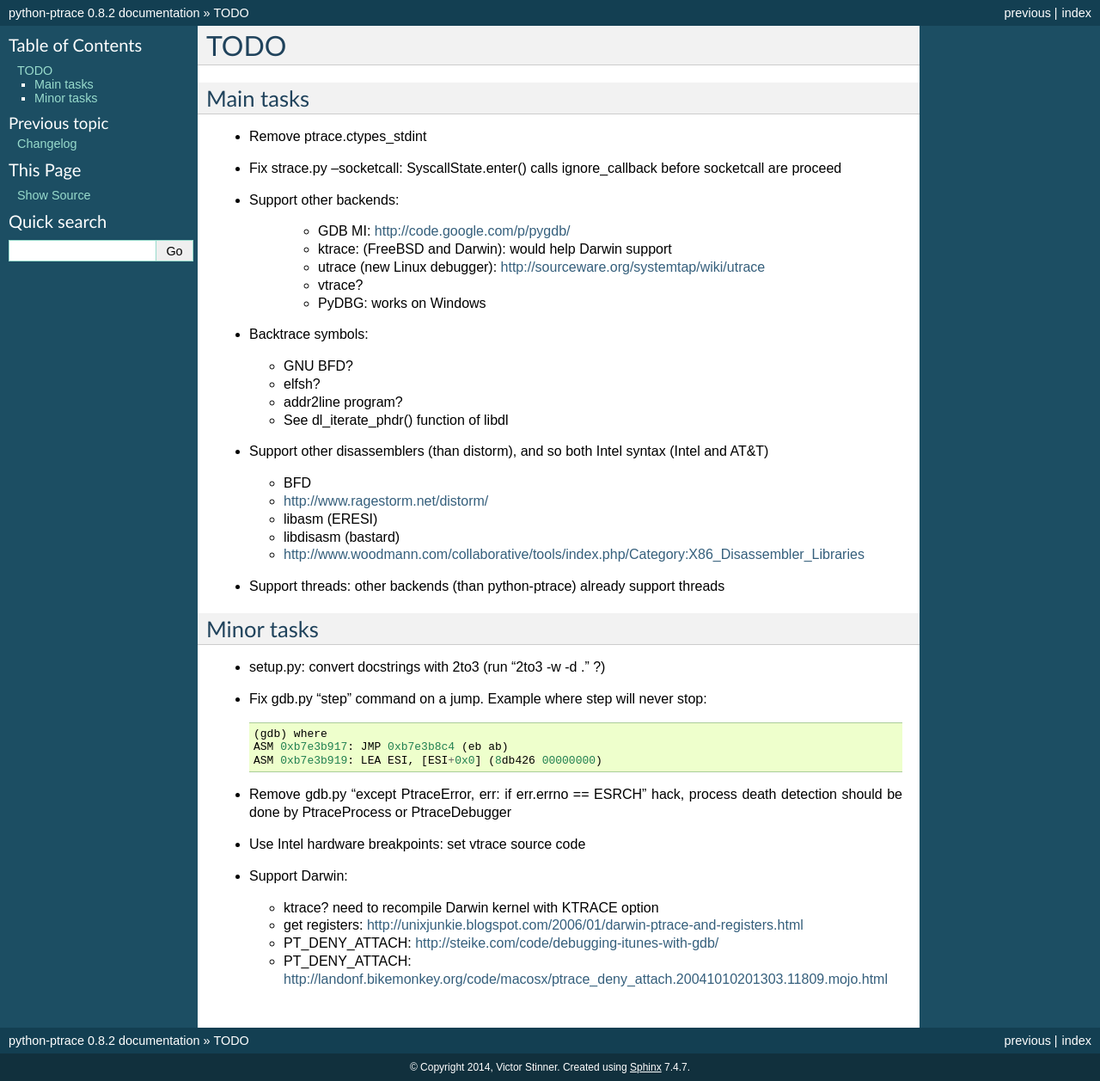
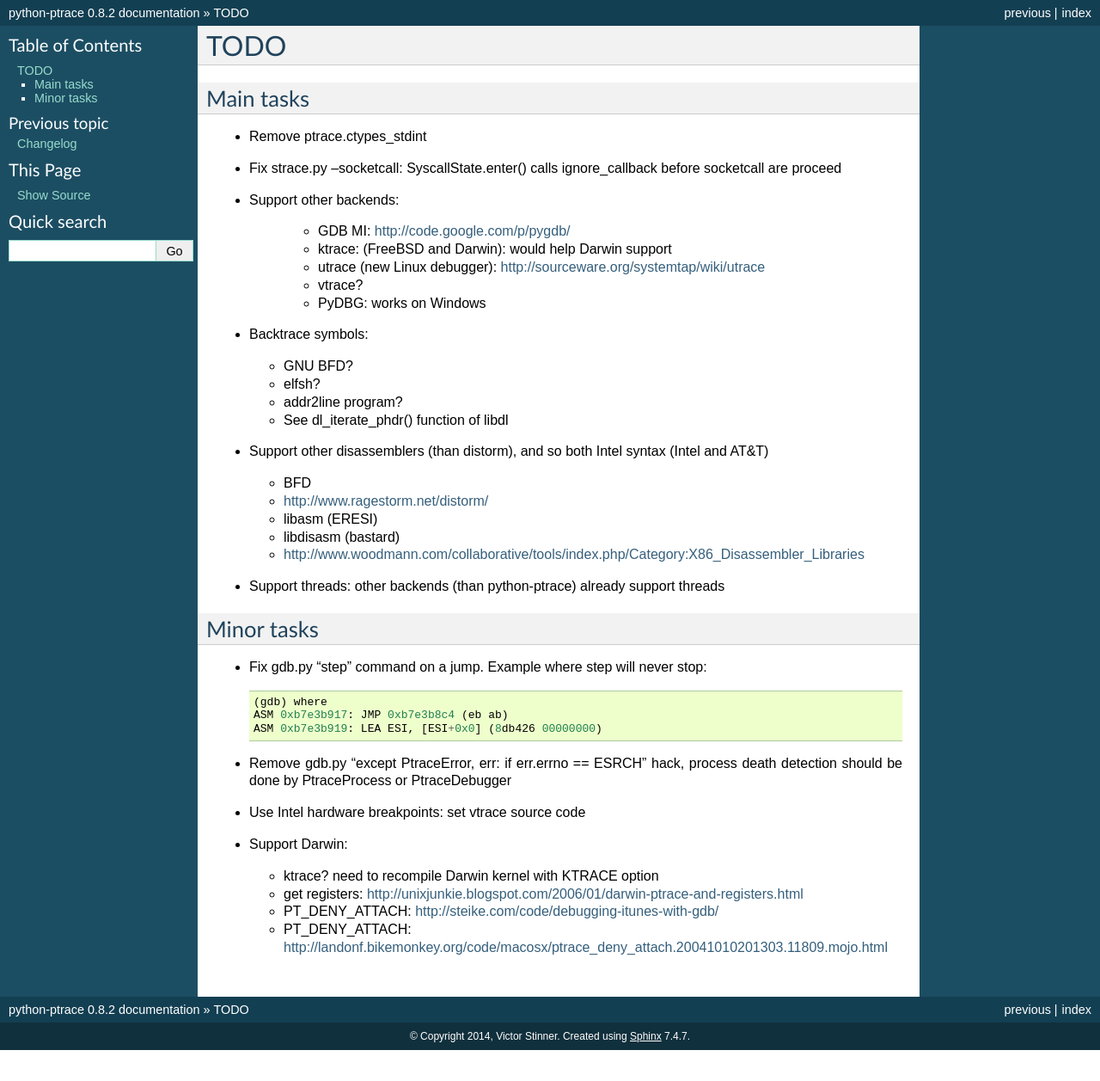
Before and after one commit to vstinner/python-ptrace, a Sphinx documentation site: the page built from doc/todo.rst, in a window 1280 px wide. Shown: the whole page at 86% size. Built offline with Sphinx 7.4.7, drawn with Linux system fonts in a browser that asks for light colours; after the commit the page ends 1221 px from its top, so only the background shows below that.

Commit message:
Update TODO list
docstrings are already compatible with Python 3

```diff
--- a/doc/todo.rst
+++ b/doc/todo.rst
@@ -36,7 +36,6 @@
 Minor tasks
 -----------
 
-* setup.py: convert docstrings with 2to3 (run "2to3 -w -d ." ?)
 * Fix gdb.py "step" command on a jump. Example where step will never stop::
 
    (gdb) where
```
